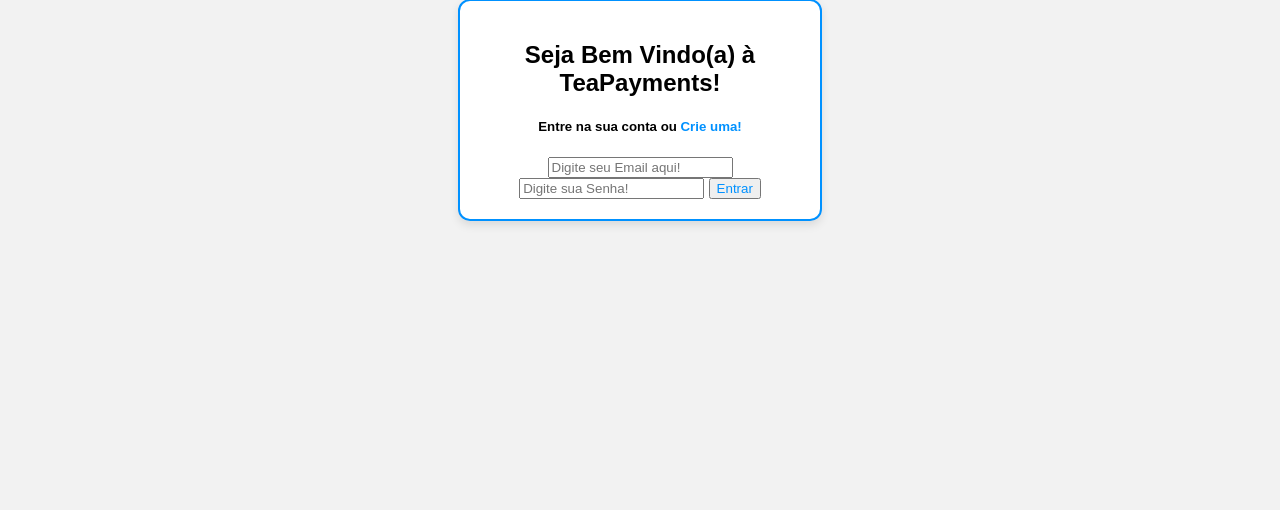
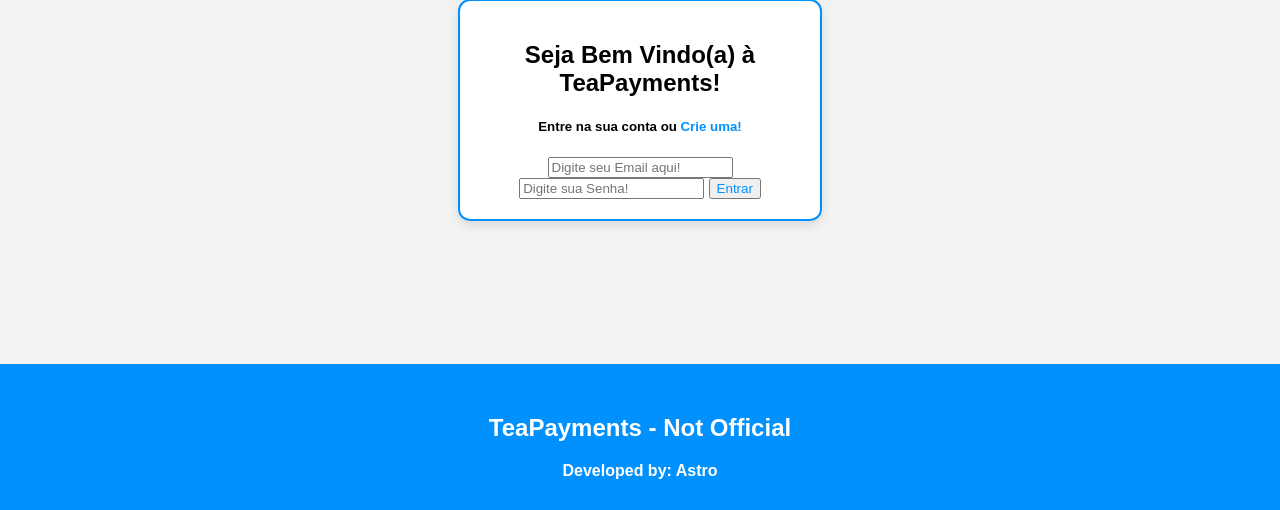
Before and after one commit to PerfectTeaBR/TeaPayments, a Flask app: page / in a window 1280 px wide. Shown: the part 290-800 px from the top of the page. Run offline with Flask 3, Linux system fonts and the light colour scheme.

Commit message:
Atualizei index.html

```diff
--- a/TeaPayments/templates/index.html
+++ b/TeaPayments/templates/index.html
@@ -13,6 +13,10 @@
       <input type="password" placeholder="Digite sua Senha!" />
       <button><a href="/produtos">Entrar</a></button>
     </div>
+    <footer class="footer-final">
+      <h2>TeaPayments - Not Official</h2>
+      <strong>Developed by: Astro</strong>
+    </footer>
     <style>
       body {
         display: flex;
@@ -39,6 +43,15 @@
         text-decoration: none;
         color: rgb(0, 145, 255);
       }
+      .footer-final {
+        background-color: rgb(0, 145, 255);
+        padding: 30px;
+        position: fixed;
+        bottom: 0;
+        width: 100%;
+        text-align: center;
+        color: white;
+      }
     </style>
   </body>
 </html>
```
